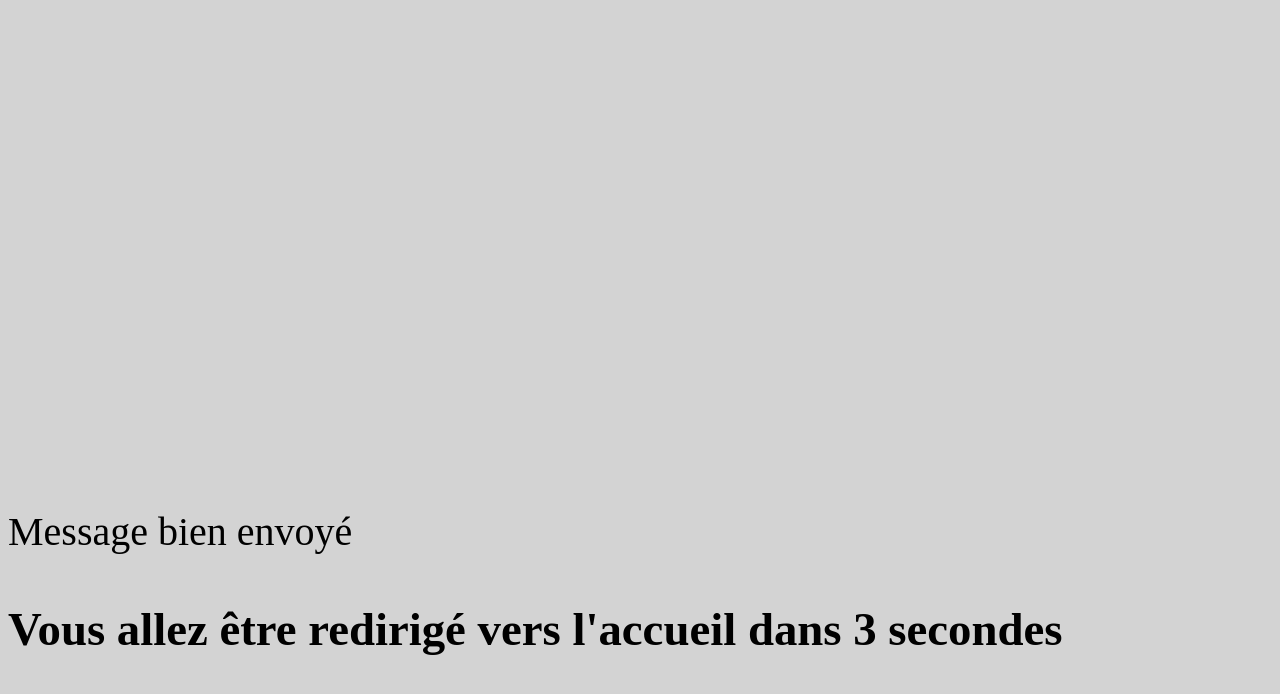
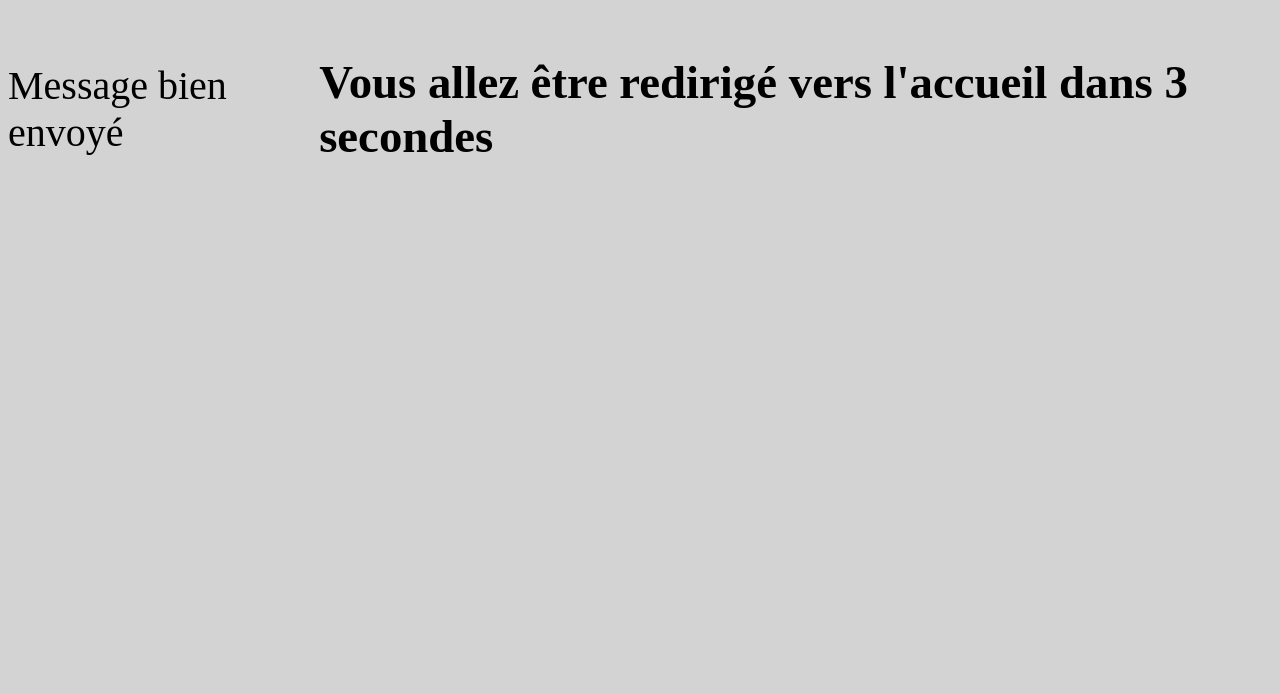
Before and after one commit to PaulG0/siteperso, a PHP site: page /php/mail.php in a window 1280 px wide. Shown: the top 694 px of the page. Run offline with PHP 8.4, Linux system fonts and the light colour scheme; data that the repository does not hold is empty; some libraries are stand-ins or nearby versions.

Commit message:
Update style.css

```diff
--- a/css/style.css
+++ b/css/style.css
@@ -85,8 +85,9 @@ section:target {
 .renvoimessage{
     color: black;
     font-size: 40px;
-    position: relative;
-    top:500px;
+    display: flex;
+    align-items: center;
+    justify-items: center;
 }
 
 footer {
```
